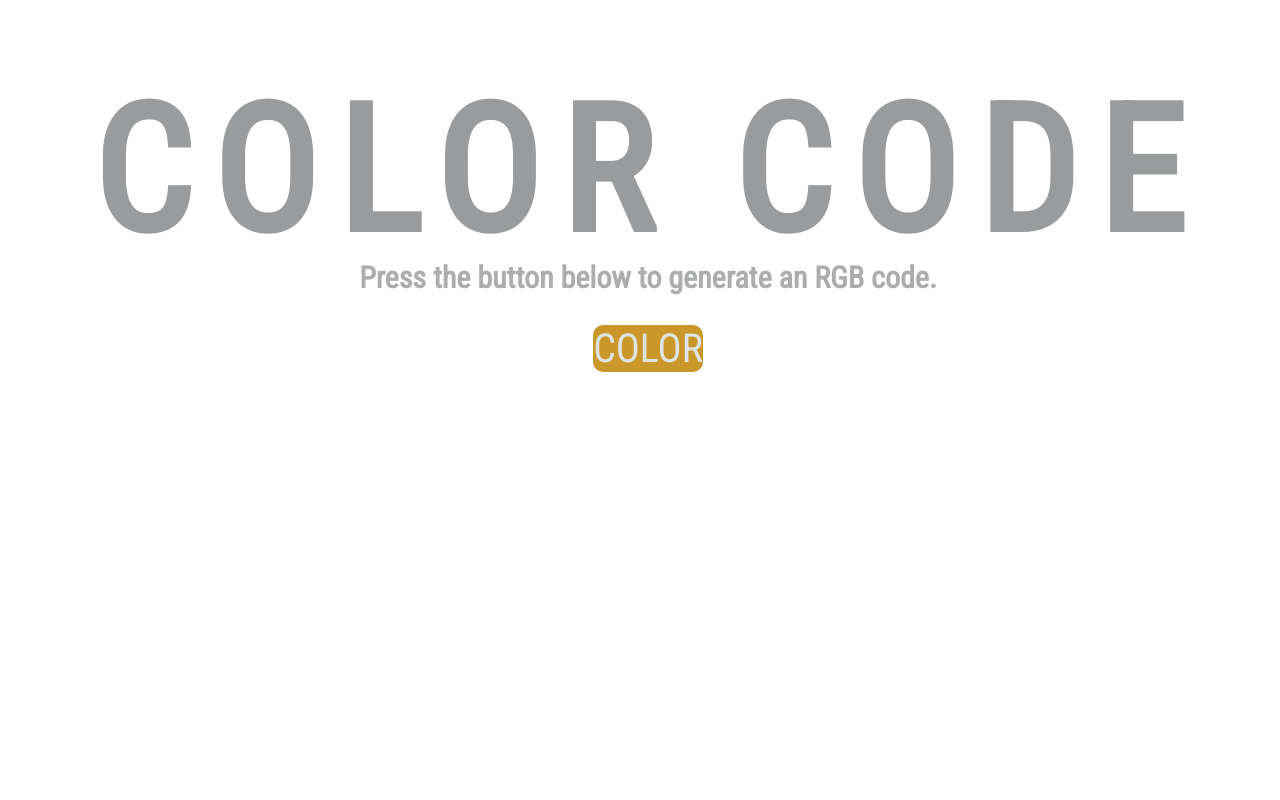
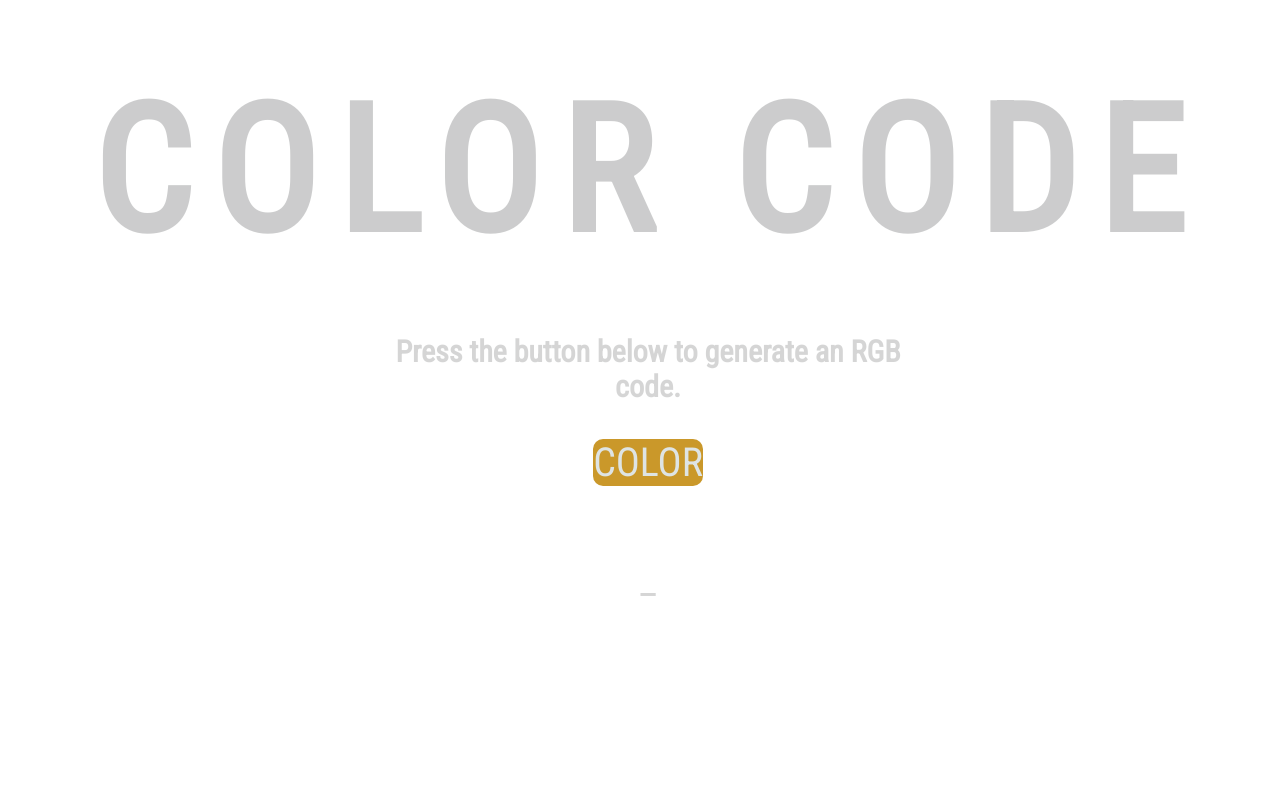
Before and after one commit to BaronHumbert/baronhumbert.github.io, a plain HTML site: page Random Color/index.html in a window 1280 px wide. Shown: the top 800 px of the page. Drawn offline with Linux system fonts and the light colour scheme.

Commit message:
Updated color app

```diff
--- a/Random Color/css/index.css
+++ b/Random Color/css/index.css
@@ -6,12 +6,18 @@ html, body {
 
 h1 {
     font-family: 'Roboto Condensed', 'sans-serif';
-    font-size: 300px;
+    font-size: 250px;
     letter-spacing: 20px;
     text-align: center;
     margin-top: 70px;
     margin-bottom: -10px;
     color: #9a9b9c;
+    background-color: white;
+    width: 90%;
+    margin-left: auto;
+    margin-right: auto;
+    border-radius: 10px;
+    opacity: 0.5;
 }
 
 @keyframes fadeInAnimation {
@@ -24,13 +30,24 @@ h1 {
 }
 
 h3 {
+    opacity: 0.5;
     font-family: 'Roboto Condensed', 'sans-serif';
     font-size: 30px;
     text-align: center;
-    margin-top: -15px;
+    margin-top: 5%;
+    width: 45%;
+    padding-top: 5px;
+    padding-bottom: 5px;
+    margin-left: auto;
+    margin-right: auto;
     color: #acadad;
+    background-color: white;
+    border-radius: 10px;
 }
-
+h5 {
+    font-family: 'Roboto Condensed', 'sans-serif';
+    color:#acadad;
+}
   /* width */
 ::-webkit-scrollbar {
     width: 10px;
@@ -41,20 +58,15 @@ h3 {
   ::-webkit-scrollbar-track {
     box-shadow: inset 0 0 5px grey;
     border-radius: 20px;
-    background-color: #f4ab0e;
+    background-color: white;
   }
 
   /* Handle */
   ::-webkit-scrollbar-thumb {
     background: #9a9b9c;
     border-radius: 10px;
-    background-color: #4c7171;
+    background-color: #acadad;
   }
-
-  h5 {
-    font-family: 'Roboto Condensed', 'sans-serif';
-    color:#acadad;
-}
 
 #function {
     align-items: center;
@@ -86,11 +98,16 @@ section {
 }
 
 .answer {
-    color: white;
+    opacity: 0.5;
+    text-align: center;
+    color: #acadad;
+    background-color: white;
+    width: 30%;
+    border-radius: 10px;
+    margin-left: auto;
+    margin-right: auto;
     margin-top: 70px;
-    animation: fadeInAnimation ease 3s;
-    animation-iteration-count: 1;
-    animation-fill-mode: forwards;
+
 }
 
 .button-container {
@@ -106,14 +123,13 @@ section {
 
 footer {
     position: absolute;
-    bottom: -70%;
+    bottom: -40%;
     left: 20px;
 }
 
 @media only screen and (max-width: 1300px) {
     h1 {
       font-size: 175px;
-      display: block;
     }
     .button {
         font-size: 40px;
@@ -129,9 +145,7 @@ footer {
 
 @media only screen and (max-width: 895px) {
     h1 {
-
       font-size: 100px;
-      display: block;
     }
     h3 {
         font-size: 25px;
@@ -149,16 +163,11 @@ footer {
 }
 
 @media only screen and (max-width: 600px) {
-    body {
-        background-size: 400% 120%;
-        animation: gradient 15s ease infinite;
-      }
     h1 {
       font-size: 60px;
-      display: block;
     }
     h3 {
-        margin-top: 5px;
+        margin-top: 15px;
         font-size: 20px;
     }
     .button {
```
Also changed, not shown: 1 other file.
